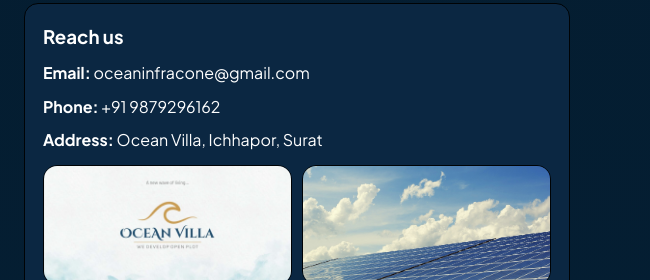
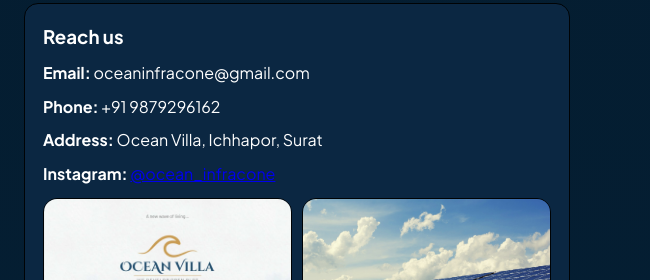
Before and after one commit to yaeger211202/construction-website-2, a plain HTML site: page index.html in a window 1280 px wide. Shown: the part 4550-4830 px from the top of the page, 630-1280 px from the left. Drawn offline with Linux system fonts and the light colour scheme.

Commit message:
feat: add Instagram link to Reach us section

```diff
--- a/index.html
+++ b/index.html
@@ -252,6 +252,7 @@
                 <li><strong>Email:</strong> oceaninfracone@gmail.com</li>
                 <li><strong>Phone:</strong> +91 9879296162</li>
                 <li><strong>Address:</strong> Ocean Villa, Ichhapor, Surat</li>
+                <li><strong>Instagram:</strong> <a href="https://www.instagram.com/ocean_infracone?igsh=NTc4MTIwNjQ2YQ==" target="_blank" rel="noopener noreferrer">@ocean_infracone</a></li>
               </ul>
               <div class="contact-media-grid" style="margin-top:12px">
                 <img src="/assets/contact-brochure.jpg" alt="Ocean Villa Brochure" />
```
